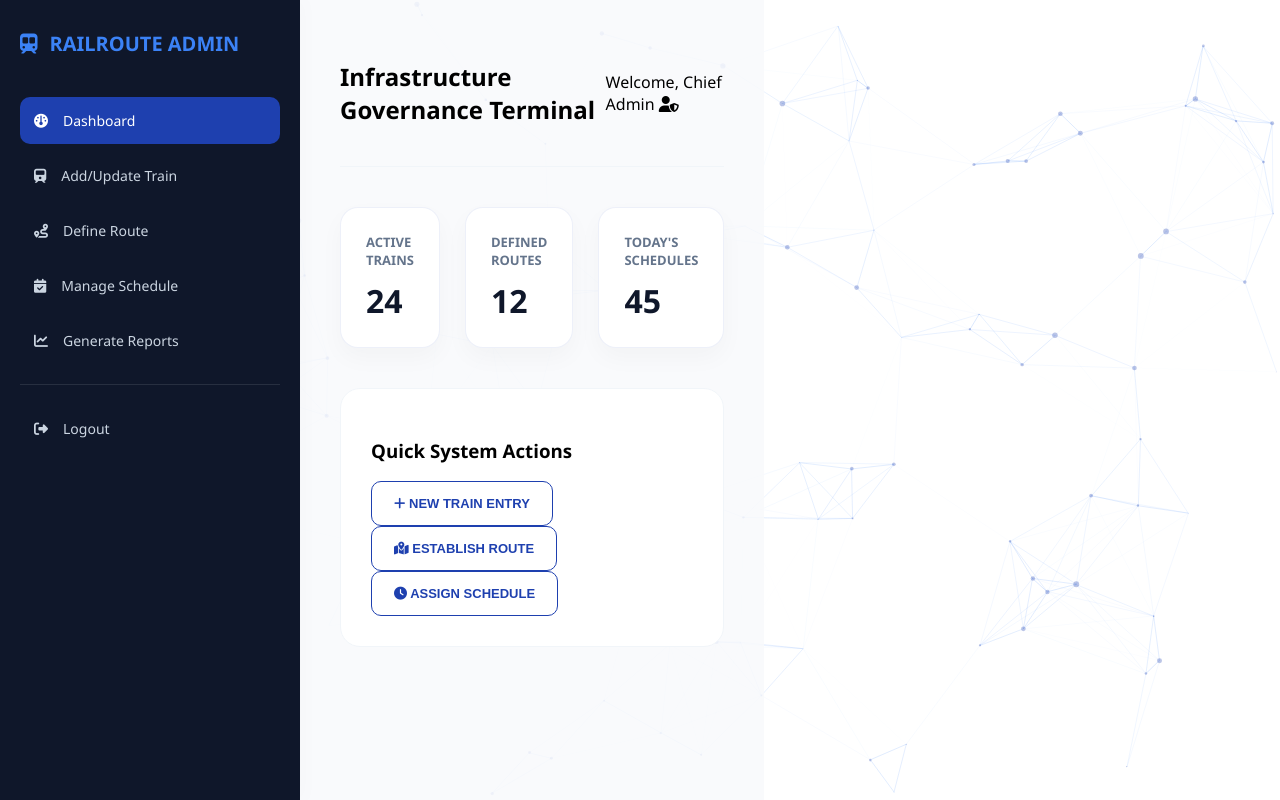
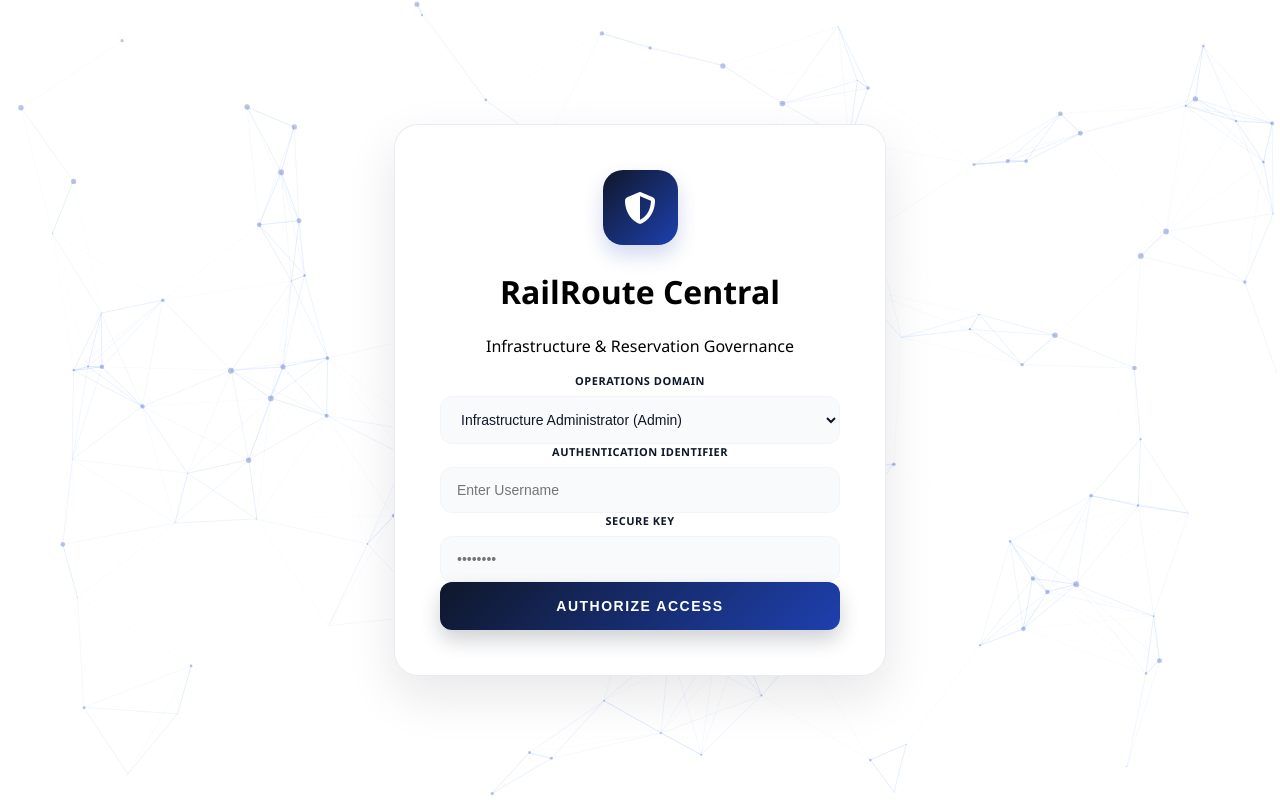
Before and after one commit to qredfg1345-sys/dd, a plain HTML site: page index.html in a window 1280 px wide. Drawn offline with nearby package versions, Linux system fonts and the light colour scheme.

Commit message:
Update index.html

```diff
--- a/index.html
+++ b/index.html
@@ -3,92 +3,44 @@
 <head>
     <meta charset="UTF-8">
     <meta name="viewport" content="width=device-width, initial-scale=1.0">
-    <title>RailRoute Central | Admin Terminal</title>
+    <title>RailRoute Central | Login</title>
     <link rel="stylesheet" href="https://cdnjs.cloudflare.com/ajax/libs/font-awesome/6.4.0/css/all.min.css">
     <link rel="stylesheet" href="style.css">
 </head>
 <body>
-
     <div id="particles-js"></div>
 
-    <div class="admin-container">
-        <aside class="sidebar">
-            <div class="brand-section">
-                <i class="fa-solid fa-train-subway"></i>
-                <span>RailRoute Admin</span>
+    <div class="login-card">
+        <div class="brand-header">
+            <div class="brand-logo"><i class="fa-solid fa-shield-halved"></i></div>
+            <h1>RailRoute Central</h1>
+            <p class="system-subtitle">Infrastructure & Reservation Governance</p>
+        </div>
+
+        <form onsubmit="handleLogin(event)">
+            <div class="input-section">
+                <label>Operations Domain</label>
+                <select id="role">
+                    <option value="admin">Infrastructure Administrator (Admin)</option>
+                    <option value="staff">Station Operational Staff (Staff)</option>
+                </select>
             </div>
 
-            <nav class="menu">
-                <a href="#" class="active"><i class="fa-solid fa-gauge"></i> Dashboard</a>
-                <a href="#"><i class="fa-solid fa-train"></i> Add/Update Train</a>
-                <a href="#"><i class="fa-solid fa-route"></i> Define Route</a>
-                <a href="#"><i class="fa-solid fa-calendar-check"></i> Manage Schedule</a>
-                <a href="#"><i class="fa-solid fa-chart-line"></i> Generate Reports</a>
-                <div class="divider"></div>
-                <a href="login.html" class="logout"><i class="fa-solid fa-right-from-bracket"></i> Logout</a>
-            </nav>
-        </aside>
-
-        <main class="content">
-            <header class="top-bar">
-                <h2>Infrastructure Governance Terminal</h2>
-                <div class="admin-profile">
-                    <span>Welcome, Chief Admin</span>
-                    <i class="fa-solid fa-user-shield"></i>
-                </div>
-            </header>
-
-            <div class="stats-grid">
-                <div class="stat-card">
-                    <h3>Active Trains</h3>
-                    <p class="value">24</p>
-                </div>
-                <div class="stat-card">
-                    <h3>Defined Routes</h3>
-                    <p class="value">12</p>
-                </div>
-                <div class="stat-card">
-                    <h3>Today's Schedules</h3>
-                    <p class="value">45</p>
-                </div>
+            <div class="input-section">
+                <label>Authentication Identifier</label>
+                <input type="text" id="user" placeholder="Enter Username" required>
             </div>
 
-            <section class="action-panel">
-                <h3>Quick System Actions</h3>
-                <div class="btn-group">
-                    <button class="btn-action"><i class="fa-solid fa-plus"></i> New Train Entry</button>
-                    <button class="btn-action"><i class="fa-solid fa-map-location-dot"></i> Establish Route</button>
-                    <button class="btn-action"><i class="fa-solid fa-clock"></i> Assign Schedule</button>
-                </div>
-            </section>
-        </main>
+            <div class="input-section">
+                <label>Secure Key</label>
+                <input type="password" id="pass" placeholder="••••••••" required>
+            </div>
+
+            <button type="submit" class="btn-authorize">Authorize Access</button>
+        </form>
     </div>
 
     <script src="https://cdn.jsdelivr.net/particles.js/2.0.0/particles.min.js"></script>
-    /* Modified Authentication Logic */
-function handleLogin(event) {
-    event.preventDefault();
-    const user = document.getElementById('user').value;
-    const pass = document.getElementById('pass').value;
-    const role = document.getElementById('role').value;
-
-    // Check credentials for Admin based on Use Case Scenario [cite: 35]
-    if (user === 'admin' && pass === 'admin' && role === 'admin') {
-        alert("Identity Verified. Linking to Central Governance System...");
-        // This is the missing part: Redirecting to Admin Dashboard
-        window.location.href = "admin_dashboard.html";
-    }
-    else if (user === 'staff' && pass === 'staff' && role === 'staff') {
-        alert("Identity Verified. Linking to Staff Terminal...");
-        window.location.href = "staff_dashboard.html";
-    }
-    else {
-        // Alternative Flow: Invalid credentials [cite: 35]
-        alert("Security Denial: Invalid credentials or unauthorized domain.");
-    }
-}
-    <script src="script.js">
-
-    </script>
+    <script src="script.js"></script>
 </body>
 </html>
```
